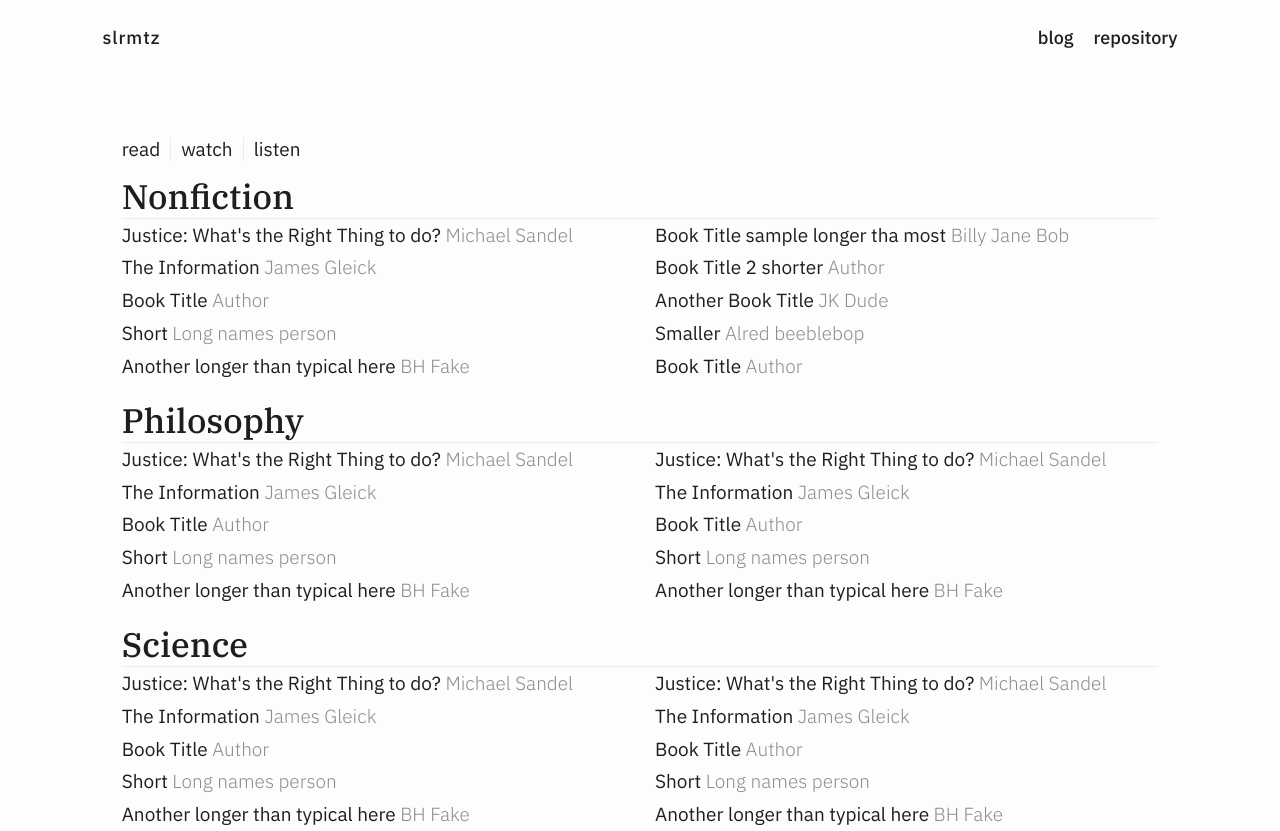
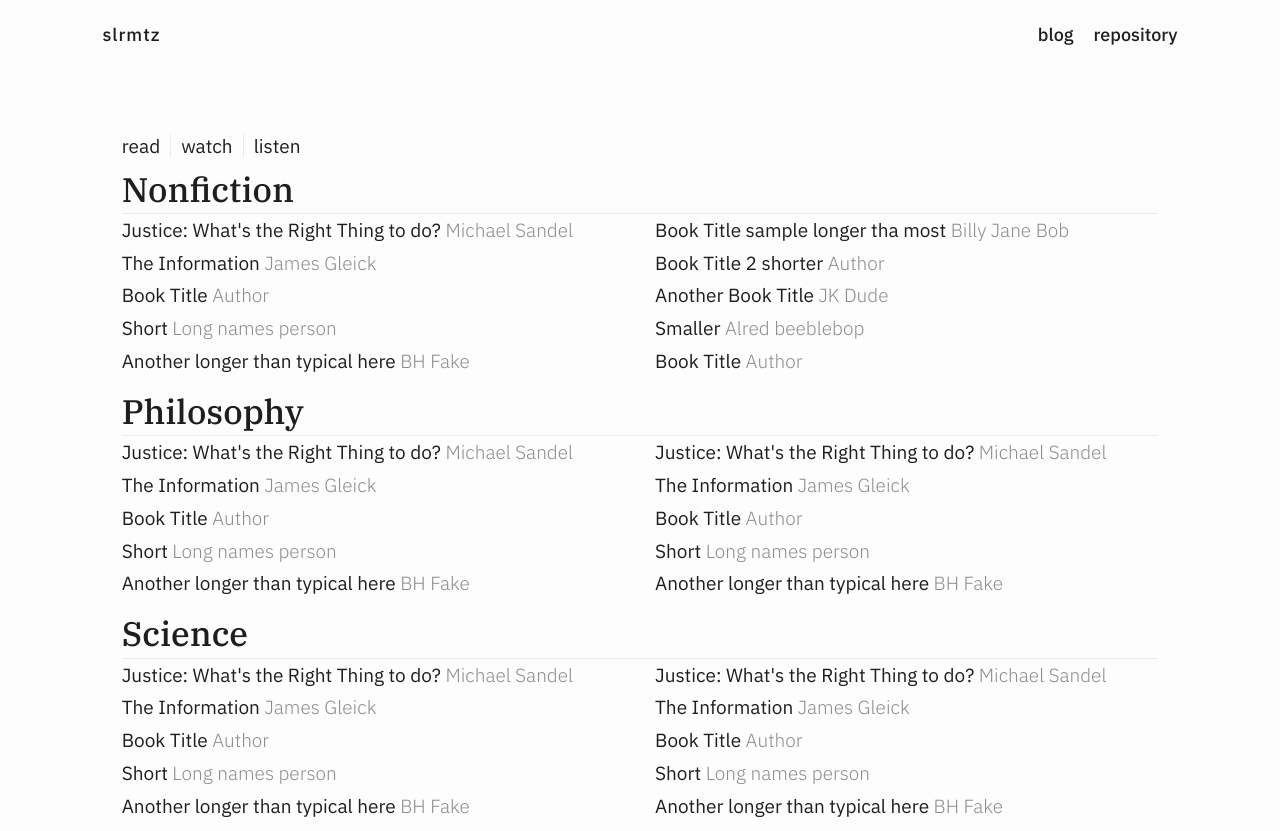
Before and after one commit to rolias4031/slrmtz, a plain HTML site: page repository.html in a window 1280 px wide. Shown: the top 831 px of the page. Drawn offline with nearby package versions, Linux system fonts and the light colour scheme.

Commit message:
Add files via upload

```diff
--- a/master-style.css
+++ b/master-style.css
@@ -102,25 +102,15 @@ a {
   text-decoration: underline;
 }
 
-.style-brand:hover {
-  color: rgba(30,30,30,1.0);
-  text-decoration: underline;
-}
+/* positioning and layout classes */
 
-.style-nav-text-2:hover {
-  text-decoration: underline;
-  color: rgba(30,30,30,1.0);
+.repo-link {
+  font-weight: 400;
 }
 
 .repo-link:hover {
   color: rgba(30,30,30,1.0);
   text-decoration: underline;
-}
-
-/* positioning and layout classes */
-
-.repo-link {
-  font-weight: 400;
 }
 
 .repo-left, .repo-mid {
@@ -156,9 +146,17 @@ a {
 }
 
 .style-brand {
-  /* color: rgb(30,30,30); */
   text-decoration: none;
-  transition: color 0.3s;
+  border-bottom: 2px solid rgba(253,253,253,1.0);
+  line-height: 1;
+  padding-bottom: 2px;
+  padding-top: 2px;
+}
+
+.style-brand:hover {
+  color: rgba(30,30,30,1.0);
+  border-bottom: 2px solid rgb(30,30,30);
+  text-decoration: none;
 }
 
 .style-footer {
@@ -182,8 +180,16 @@ a {
 }
 
 .style-nav-text-2 {
-  padding-bottom: 0px;
-  padding-top: 0px;
+  padding-bottom: 2px;
+  padding-top: 2px;
+  line-height: 1;
+  border-bottom: 2px solid rgba(253,253,253,1.0);
+}
+
+.style-nav-text-2:hover {
+  text-decoration: none;
+  color: rgba(30,30,30,1.0);
+  border-bottom: 2px solid rgb(30,30,30);
 }
 
 .style-post-body {
@@ -194,7 +200,8 @@ a {
   border-bottom: 1px solid rgb(235,235,235);
   margin-top: 10px;
   margin-bottom: 5px;
-  line-height: 1.3;
+  line-height: 1.1;
+  padding-bottom: 5px;
 }
 
 .style-shelf-links {
@@ -227,7 +234,7 @@ a {
   }
 
   .font-head {
-    font-size: 28px;
+    font-size: 30px;
   }
 
   .font-nav-text-2 {
```
